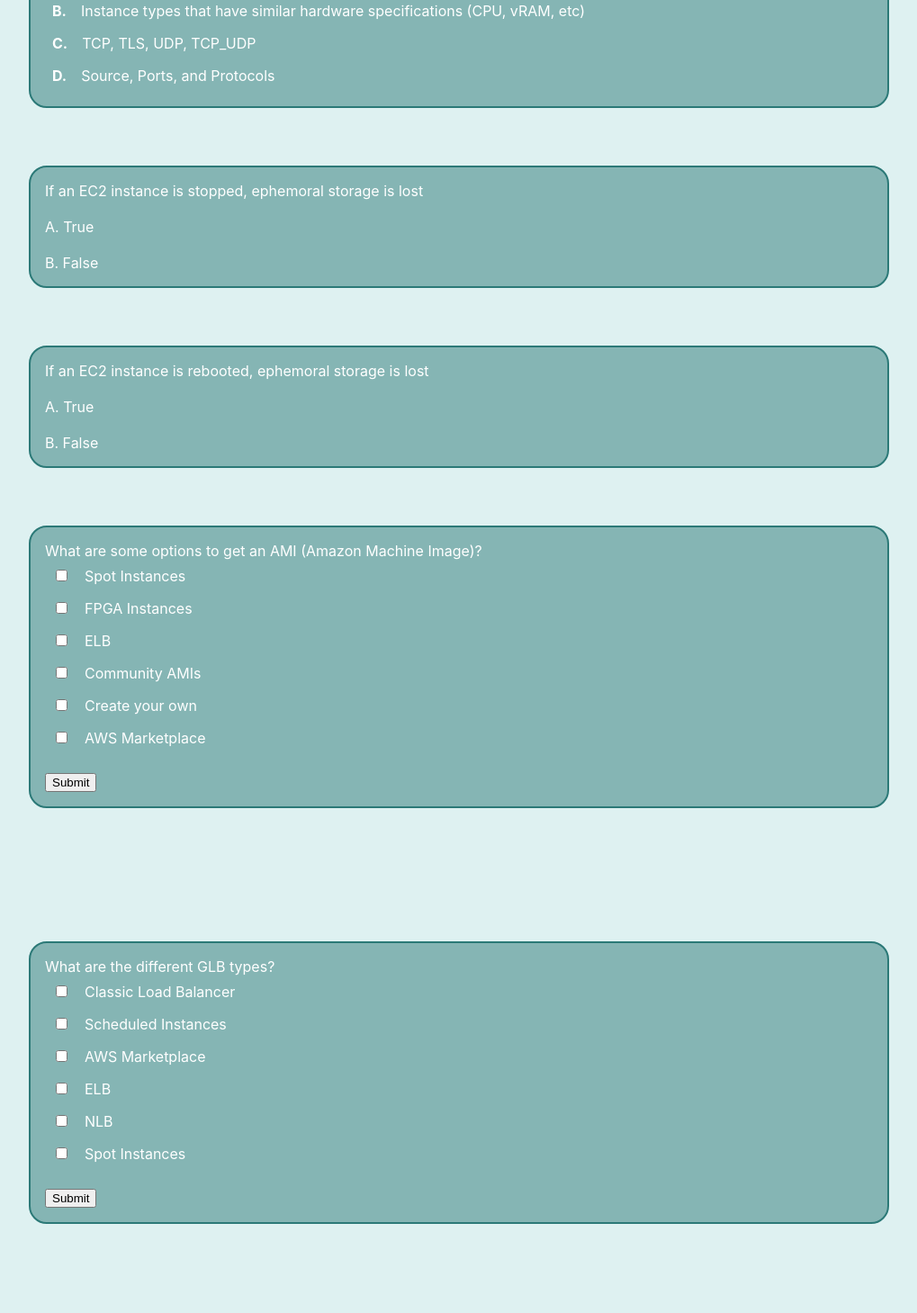
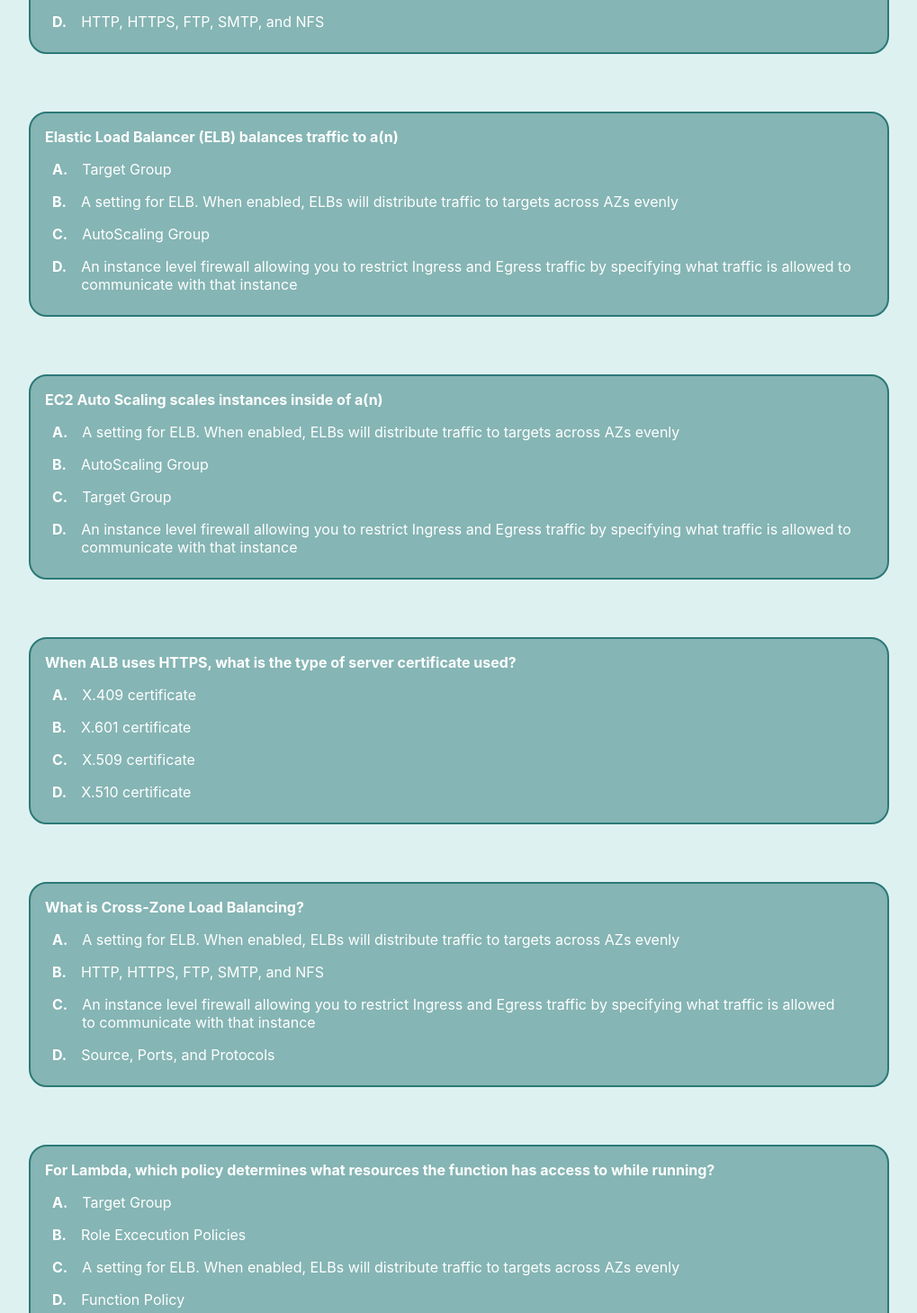
Before and after one commit to michael-mcmasters/Quizlet, a React (Create React App) app: page / in a window 1280 px wide. Shown: the part 1320-2779 px from the top of the page at 90% size, without its empty margins (228-1247 px from the left). Built offline with nearby package versions, Linux system fonts and the light colour scheme.

Commit message:
Add popup message when user gets a boolean question wrong

```diff
--- a/src/components/BooleanQuestion.tsx
+++ b/src/components/BooleanQuestion.tsx
@@ -4,11 +4,13 @@ import styles from "../styles/BooleanQuestion.module.css"
 interface Props {
   question: string;
   correctAnswer: string;
+  popup: string;
 }
 
 function BooleanQuestion(props: Props) {
 
   const [backgroundColor, setBackgroundColor] = useState('');
+
 
   function handleClickAnswer(clickedAnswer: string) {
     if (clickedAnswer === props.correctAnswer.toLowerCase()) {
@@ -17,6 +19,7 @@ function BooleanQuestion(props: Props) {
       setBackgroundColor('darkred');
     }
   }
+
 
   return (
     <div className={styles.container} style={{ backgroundColor: backgroundColor }}>
@@ -31,6 +34,13 @@ function BooleanQuestion(props: Props) {
       <div className={styles.answerContainer} onClick={() => handleClickAnswer("false")}>
         <span className={styles.answer}>B. False</span>
       </div>
+
+      {(backgroundColor === "darkred" && props.popup !== '') && (
+        <>
+          <br />
+          {props.popup}
+        </>
+      )}
     </div>
   );
 }
--- a/src/components/QuestionsList.tsx
+++ b/src/components/QuestionsList.tsx
@@ -55,6 +55,7 @@ function QuestionsList(props: Props) {
           key={q.uuid}
           question={q.question}
           correctAnswer={q.answer}
+          popup={q.popup}
         />
       ))}
       {checkboxQuestions.map(q => (
--- a/src/resources/aws-questions-real.json
+++ b/src/resources/aws-questions-real.json
@@ -30,8 +30,8 @@
       },
       {
         "uuid": "",
-        "question": "What protocols are supported by ELB?",
-        "answer": "HTTP, HTTPS, TCP, SSL (which is secure TCP)",
+        "question": "What protocols are supported by ALB?",
+        "answer": "HTTP, HTTPS, FTP, SMTP, and NFS",
         "wrongAnswers": [
           "TCP, TLS, UDP, TCP_UDP"
         ],
@@ -44,10 +44,77 @@
         "question": "What protocols are supported by NLB?",
         "answer": "TCP, TLS, UDP, TCP_UDP",
         "wrongAnswers": [
-          "HTTP, HTTPS, TCP, SSL (which is secure TCP)"
+          "HTTP, HTTPS, FTP, SMTP, and NFS"
         ],
         "tags": [
           "EC2"
+        ]
+      },
+      {
+        "uuid": "",
+        "question": "Elastic Load Balancer (ELB) balances traffic to a(n)",
+        "answer": "Target Group",
+        "wrongAnswers": [
+          "AutoScaling Group"
+        ],
+        "tags": [
+          "EC2"
+        ]
+      },
+      {
+        "uuid": "",
+        "question": "EC2 Auto Scaling scales instances inside of a(n)",
+        "answer": "AutoScaling Group",
+        "wrongAnswers": [
+          "Target Group"
+        ],
+        "tags": [
+          "EC2"
+        ]
+      },
+      {
+        "uuid": "",
+        "question": "When ALB uses HTTPS, what is the type of server certificate used?",
+        "answer": "X.509 certificate",
+        "wrongAnswers": [
+          "X.510 certificate",
+          "X.409 certificate",
+          "X.601 certificate"
+        ],
+        "tags": [
+          "EC2"
+        ]
+      },
+      {
+        "uuid": "",
+        "question": "What is Cross-Zone Load Balancing?",
+        "answer": "A setting for ELB. When enabled, ELBs will distribute traffic to targets across AZs evenly",
+        "wrongAnswers": [
+        ],
+        "tags": [
+          "EC2"
+        ]
+      },
+      {
+        "uuid": "",
+        "question": "For Lambda, which policy determines what resources the function has access to while running?",
+        "answer": "Role Excecution Policies",
+        "wrongAnswers": [
+          "Function Policy"
+        ],
+        "tags": [
+          "Lambda"
+        ]
+      },
+      {
+        "uuid": "",
+        "question": "For Lambda, which policy determines which AWS resources are allowed to invoke your function?",
+        "answer": "Function Policy",
+        "wrongAnswers": [
+          "Role Excecution Policies"
+        ],
+        "tags": [
+          "Lambda"
         ]
       }
     ],
@@ -56,6 +123,7 @@
         "uuid": "",
         "question": "If an EC2 instance is stopped, ephemoral storage is lost",
         "answer": "True",
+        "popup": "",
         "tags": [
           "EC2"
         ]
@@ -64,8 +132,18 @@
         "uuid": "",
         "question": "If an EC2 instance is rebooted, ephemoral storage is lost",
         "answer": "False",
+        "popup": "",
         "tags": [
-          "EC2"
+          "Lambda"
+        ]
+      },
+      {
+        "uuid": "",
+        "question": "By default, AWS Lambda encrypts your environment variables *after* the function has been deployed",
+        "answer": "True",
+        "popup": "",
+        "tags": [
+          "Lambda"
         ]
       }
     ],
@@ -87,7 +165,7 @@
         "uuid": "",
         "question": "What are the different GLB types?",
         "answers": [
-          "ELB",
+          "ALB",
           "NLB",
           "Classic Load Balancer"
         ],
--- a/src/resources/aws-questions.json
+++ b/src/resources/aws-questions.json
@@ -66,6 +66,7 @@
         "uuid": "",
         "question": "If an EC2 instance is stopped, ephemoral storage is lost",
         "answer": "True",
+        "popup": "Popup message",
         "tags": [
           "EC2"
         ]
@@ -74,6 +75,7 @@
         "uuid": "",
         "question": "If an EC2 instance is rebooted, ephemoral storage is lost",
         "answer": "False",
+        "popup": "Popup message",
         "tags": [
           "EC2"
         ]
--- a/src/types/BooleanQuestion.ts
+++ b/src/types/BooleanQuestion.ts
@@ -2,5 +2,6 @@ export default interface BooleanQuestion {
   uuid: string;
   question: string;
   answer: string;
+  popup: string;
   tags: string[];
 }
```
